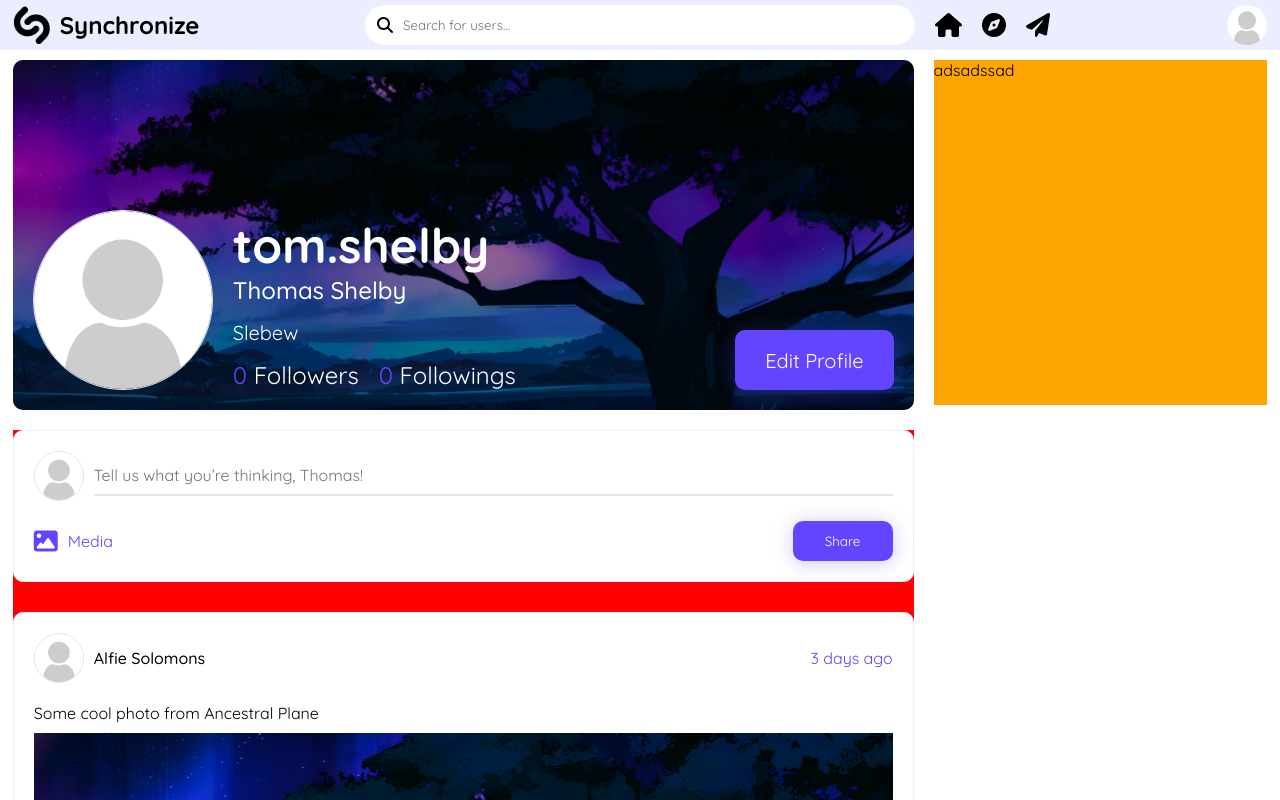
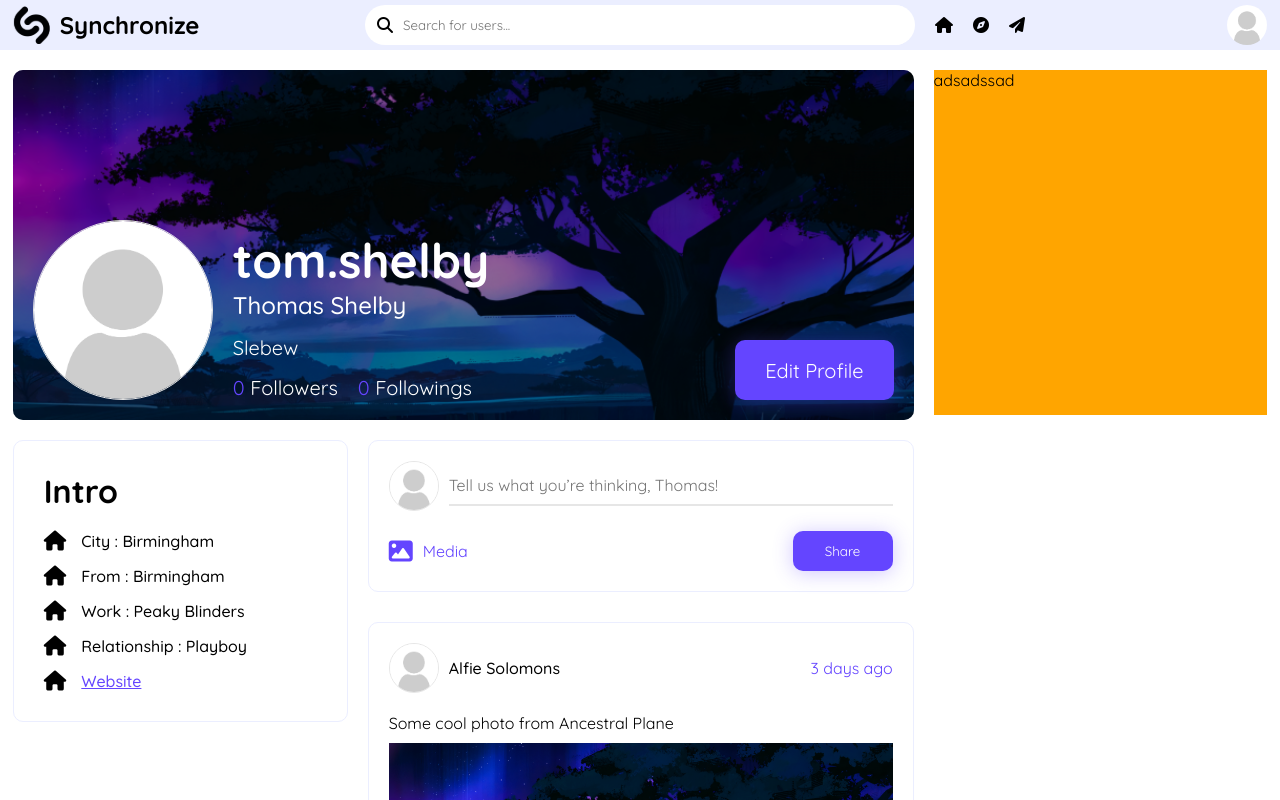
Before and after one commit to AlvaJufinto/mern-social-media, a React (Create React App) app: page /chat in a window 1280 px wide. Built offline with nearby package versions, Linux system fonts and the light colour scheme.

Commit message:
ADD: intro component

```diff
--- a/src/components/Navbar.jsx
+++ b/src/components/Navbar.jsx
@@ -28,7 +28,7 @@ const Navbar = () => {
                     <Link to="/chat"><i class="fa-solid fa-paper-plane"></i></Link>
                 </div>
                 <div className="Navbar__links-container__ProfileContainer">
-                    <Link to="/profile/:username">
+                    <Link to="/:username">
                         <img src={noAvatar} className="Navbar__ProfileContainer__img" alt="your profile img" />
                     </Link>
                 </div>
--- a/src/pages/Profile.jsx
+++ b/src/pages/Profile.jsx
@@ -43,8 +43,30 @@ const Profile = () => {
             </div>
           </div>
           <div className="Profile__bottom-container">
-            <div className="Profile__bottom-container__Intro">
-
+            <div className="Profile__bottom-container__Intro container-border-global">
+              <h1>Intro</h1>
+              <div className="Profile__Intro__categories-container">
+                <div className="Profile__intro__category">
+                  <i class="fa-solid fa-house"></i>
+                  <p>City : Birmingham</p>
+                </div>
+                <div className="Profile__intro__category">
+                  <i class="fa-solid fa-house"></i>
+                  <p>From : Birmingham</p>
+                </div>
+                <div className="Profile__intro__category">
+                  <i class="fa-solid fa-house"></i>
+                  <p>Work : Peaky Blinders</p>
+                </div>
+                <div className="Profile__intro__category">
+                  <i class="fa-solid fa-house"></i>
+                  <p>Relationship : Playboy</p>
+                </div>
+                <div className="Profile__intro__category">
+                  <i class="fa-solid fa-house"></i>
+                  <a href="https://github.com/AlvaJufinto" target="_blank" >Website</a>
+                </div>
+              </div>
             </div>
             <div className="Profile__bottom-container__PostContainer">
               <AddPost />
--- a/src/styles/globals.css
+++ b/src/styles/globals.css
@@ -40,7 +40,7 @@ body {
 
 .section-global {
   max-width: 1280px;
-  padding: 10px 1%;
+  padding: 20px 1%;
 }
 
 a {
--- a/src/styles/pages-css/profile.css
+++ b/src/styles/pages-css/profile.css
@@ -58,16 +58,45 @@
 .Profile__bio__Connections {
     display: flex;
     gap: 20px;
-    font-size: 1.5rem;
+    font-size: 1.25rem;
 }
 .Profile__bio__Connections span {
     color: var(--violet);
 }
 
 .Profile__bottom-container {
-    background-color: red;
-    height: 400px;
-    margin: 20px 0  ;
+    margin: 20px 0;
+    display: flex;
+    align-items: flex-start;
+    gap: 20px;
+}
+
+.Profile__bottom-container__Intro {
+    flex: 1;
+    background-color: var(--white);
+    padding: 30px;
+}
+.Profile__Intro__categories-container {
+    margin: 20px 0 0 0;
+    display: flex;
+    flex-direction: column;
+    gap: 15px;
+}
+.Profile__intro__category {
+    display: flex;
+    gap: 15px;
+    font-size: 1.25rem;
+    font-weight: 500;
+}
+.Profile__intro__category p, a{
+    font-size: 1rem;
+}
+.Profile__intro__category a {
+    text-decoration: underline;
+    color: var(--violet);
+}
+.Profile__bottom-container__PostContainer {
+    flex: 2;
 }
 
 @media (max-width: 1023px) {
```
